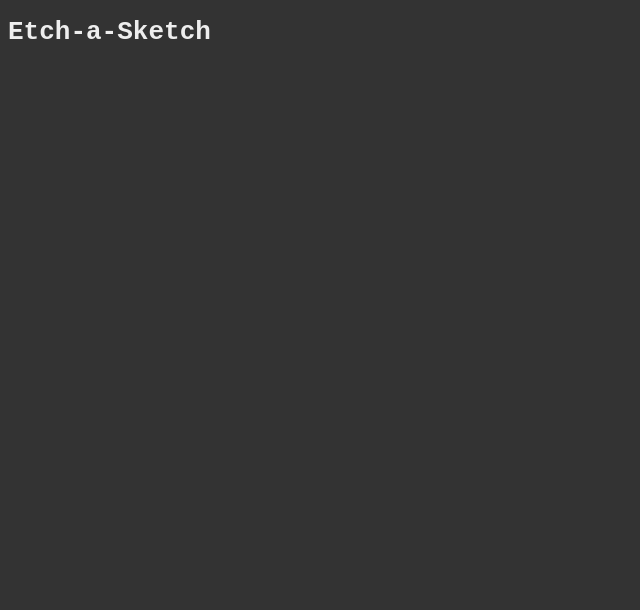
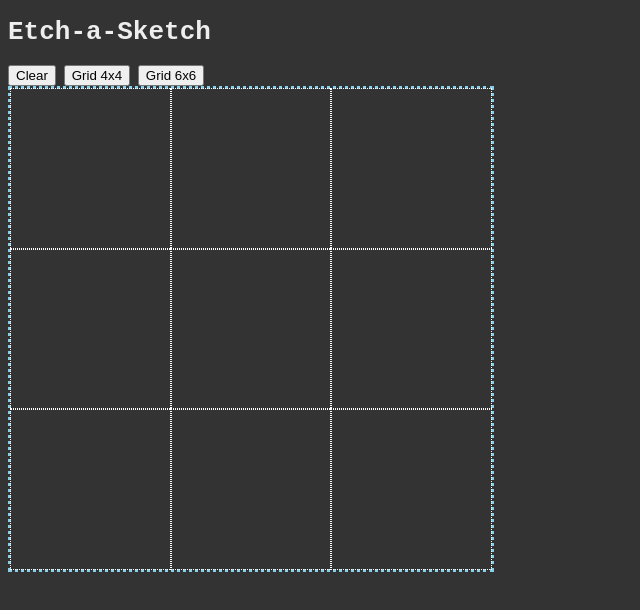
Before and after one commit to greqov/odin-etch-a-sketch, a website: page index.html in a window 1280 px wide. Shown: the whole page, without its empty margins (0-640 px from the left). Drawn offline with Linux system fonts and the light colour scheme.

Commit message:
Generate grid

```diff
--- a/app.js
+++ b/app.js
@@ -1,3 +1,34 @@
 (function () {
   'use strict';
+
+  // TODO: get grid size in px
+  const gridSize = 480;
+  const grid = document.querySelector('.js-grid');
+
+  function generateCells(num) {
+    let cells = [];
+    const size = (gridSize / num).toFixed(2);
+
+    for (let i = 0; i < num * num; i++) {
+      const cell = document.createElement('div');
+      cell.classList.add('grid__cell');
+      cell.setAttribute('style', `width: ${size}px; height: ${size}px;`);
+      cells.push(cell);
+    }
+
+    return cells;
+  }
+
+  function renderGrid(size) {
+    const cells = generateCells(size);
+    grid.innerHTML = '';
+    grid.append(...cells);
+  }
+
+  // init actions
+  renderGrid(3);
+
+  clear3.addEventListener('click', () => renderGrid(3));
+  size4.addEventListener('click', () => renderGrid(4));
+  size6.addEventListener('click', () => renderGrid(6));
 })();
--- a/index.html
+++ b/index.html
@@ -5,17 +5,23 @@
     <meta http-equiv="X-UA-Compatible" content="IE=edge" />
     <meta name="viewport" content="width=device-width, initial-scale=1.0" />
     <title>Etch-a-Sketch</title>
-    <style>
-      html {
-        background-color: #333;
-        color: #eee;
-        font-family: monospace;
-      }
-    </style>
+    <link rel="stylesheet" href="styles.css" />
   </head>
   <body>
     <h1>Etch-a-Sketch</h1>
 
+    <div class="sketch-area">
+      <div class="sketch-area__controls">
+        <button type="button" id="clear3">Clear</button>
+        <button type="button" id="size4">Grid 4x4</button>
+        <button type="button" id="size6">Grid 6x6</button>
+      </div>
+
+      <div class="sketch-area__grid">
+        <div class="grid js-grid"></div>
+      </div>
+    </div>
+
     <script src="app.js"></script>
   </body>
 </html>
--- /dev/null
+++ b/styles.css
@@ -0,0 +1,26 @@
+* {
+  box-sizing: border-box;
+}
+
+html {
+  background-color: #333;
+  color: #eee;
+  font-family: monospace;
+}
+
+.sketch-area__grid {
+  box-sizing: content-box;
+  display: block;
+  width: 480px;
+  height: 480px;
+  border: 3px dotted skyblue;
+}
+
+.grid {
+  display: flex;
+  flex-wrap: wrap;
+}
+
+.grid__cell {
+  outline: 1px dotted white;
+}
```
